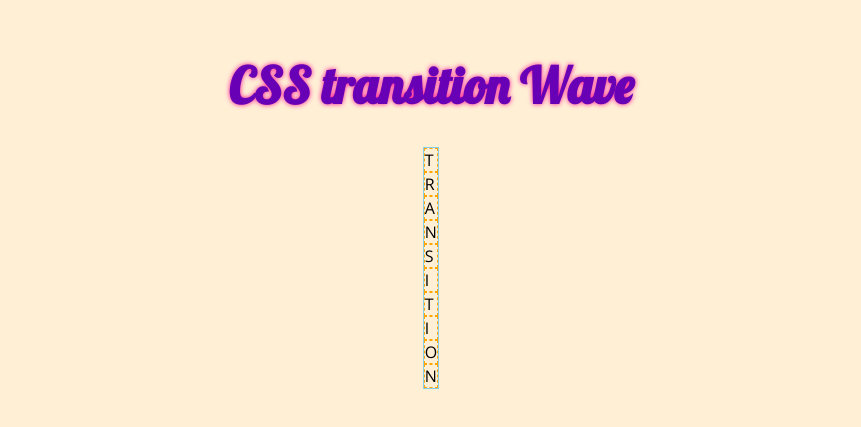
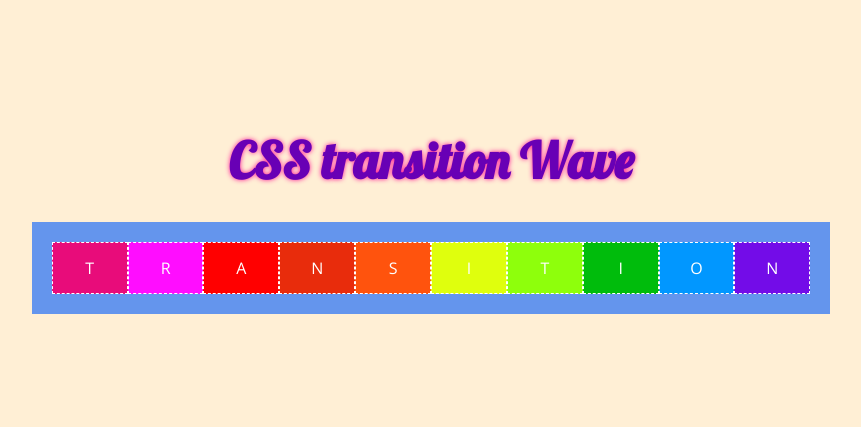
Before and after one commit to AdamWalker-112358/transition-wave, a website built with Parcel: page src/index.html in a window 1280 px wide. Shown: the part 137-564 px from the top of the page, without its empty margins (209-1070 px from the left). Built offline with nearby package versions, Linux system fonts and the light colour scheme.

Commit message:
Add animations

```diff
--- a/src/sass/main.scss
+++ b/src/sass/main.scss
@@ -3,10 +3,12 @@
 @import "mixins";
 
 $some-color-var: #0dcfff;
+$colors: #E80C7A #FF0DFF #FF0000 #E82C0C #FF530D #DFFF0D #8EFF0C #00BC0C #0197FF #730CE8;
 
 body {
   @include flex-container(center, center, column);
   background-color: papayawhip;
+  perspective: 500px;
 
   .header {
     margin-bottom: 30px;
@@ -17,14 +19,46 @@ body {
   }
 
   .wrapper {
-    border: skyblue 1px solid;
+    width: 60%;
+    border: cornflowerblue 20px solid;
+    background-color: skyblue;
+    display: flex;
+    justify-content: stretch;
+    transform-origin: 0% 50%;
+    transition: transform 500ms ease;
+    perspective: 250px;
+
+    .box {
+      border: white 1px dashed;
+      width: 50px;
+      height: 50px;
+      color: white;
+      flex-grow:1;
+      display: grid;
+      place-items: center;
+      transform-origin: 0% 0%;
+      transition: transform 300ms cubic-bezier(0.48,-1.33, 0.6, 2.31);
+      pointer-events: none;
+    }
+
+    @for $index from 1 through length($colors) {
+      .box-#{$index} {
+        background-color: nth($colors, $index);
+        transition-delay: calc(50ms * $index)
+      }
+    }
 
     &:hover {
       transform: rotateX(-10deg);
+
+      .box {
+        transform: translate(0, 50px) rotateX(60deg) ;
+      }
+
     }
 
-    .box {
-      border: orange 1px dashed;
-    }
+
+
+
   }
 }
```
